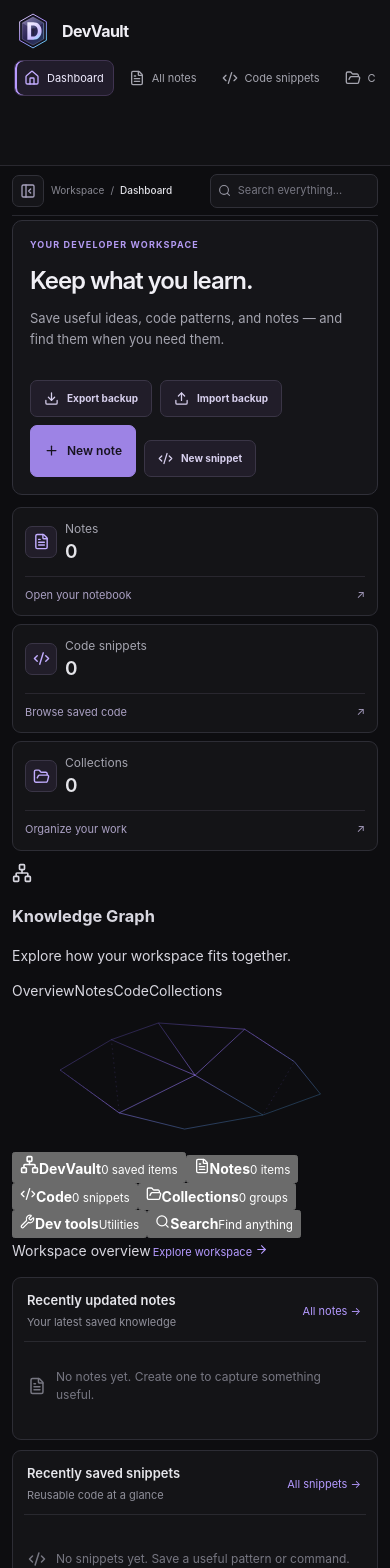
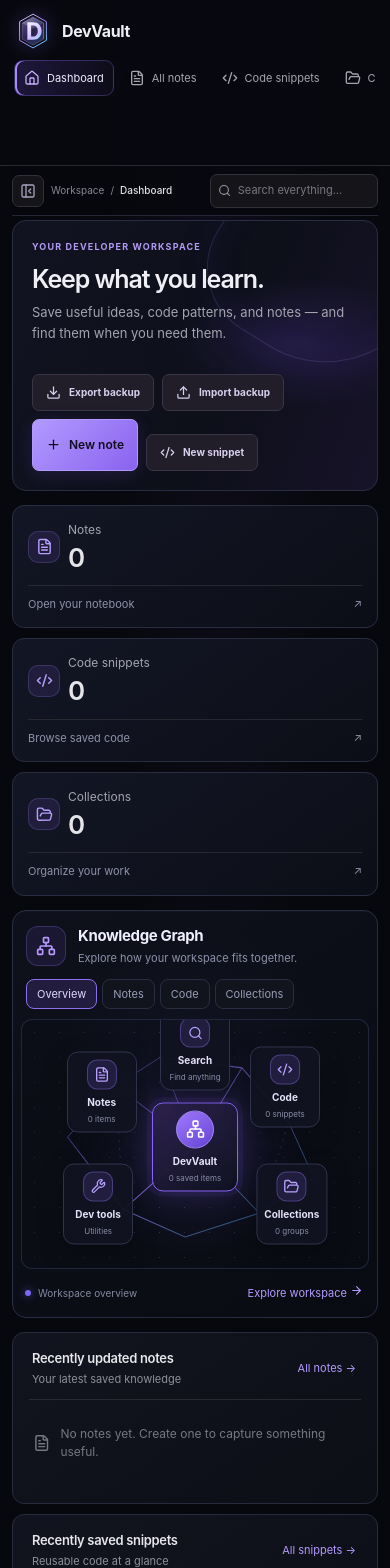
Before and after one commit to rajtivari/DevVault, a React (Vite) app: page / in a window 390 px wide. Shown: the top 1568 px of the page. Built offline with nearby package versions, Linux system fonts and the light colour scheme.

Commit message:
Apply premium DevVault dashboard concept styling

```diff
--- a/src/App.css
+++ b/src/App.css
@@ -1492,3 +1492,121 @@ input, select, textarea, .tool-textarea, .tool-single-input {
 .dashboard-start-section, .dashboard-backup-section { padding: 15px; }
 @media (max-width: 760px) { .dashboard-workspace { gap: 12px; } .dashboard-welcome { padding: 17px; gap: 14px; } .dashboard-stat-grid { grid-template-columns: repeat(3, minmax(0, 1fr)); gap: 8px; } .dashboard-stat { padding: 11px 9px; grid-template-columns: 28px minmax(0, 1fr); column-gap: 8px; } .dashboard-stat > strong { font-size: 19px; } .dashboard-section { padding: 13px 11px 10px; } .dashboard-start-section, .dashboard-backup-section { padding: 13px; } }
 @media (max-width: 480px) { .dashboard-stat-grid { grid-template-columns: minmax(0, 1fr); } .dashboard-stat { grid-template-columns: 32px minmax(0, 1fr); padding: 12px; } .dashboard-welcome h1 { font-size: clamp(21px, 6vw, 25px); } .dashboard-recent-grid, .dashboard-lower-grid { grid-template-columns: minmax(0, 1fr); } }
+
+
+/* DevVault concept refresh — premium dark workspace, violet edge light, connected graph panel. */
+:root {
+  --dv-bg: #07080d;
+  --dv-panel: #0d0f18;
+  --dv-panel-raised: #111421;
+  --dv-border: #25283a;
+  --dv-violet: #9b75ff;
+  --dv-violet-soft: #6e50c8;
+}
+body, .app-shell { background: var(--dv-bg); }
+.app-shell { background: radial-gradient(ellipse at 56% 0%, rgba(72, 48, 137, .12), transparent 38%), var(--dv-bg); }
+.sidebar { background: rgba(8, 9, 15, .97); border-right-color: #222337; }
+.brand { letter-spacing: -.025em; }
+.brand-mark { filter: drop-shadow(0 0 10px rgba(145, 103, 255, .24)); }
+.nav-item { border: 1px solid transparent; border-radius: 9px; }
+.nav-item.is-active { background: linear-gradient(100deg, rgba(119, 83, 224, .22), rgba(89, 63, 159, .07)); border-color: rgba(151, 119, 255, .28); box-shadow: inset 2px 0 #a88aff, 0 0 24px rgba(107, 75, 214, .07); }
+.topbar { background: rgba(7, 8, 13, .78); border-bottom-color: #242638; backdrop-filter: blur(18px); }
+.search-box, .search-input { background: #0e1019; border-color: #2a2d41; border-radius: 10px; }
+.primary-button { background: linear-gradient(135deg, #b29aff, #8a62ef); border: 1px solid #b09aff; color: #100d1c; box-shadow: 0 4px 18px rgba(131, 91, 235, .16); }
+.primary-button:hover { filter: brightness(1.08); }
+.dashboard-workspace { gap: 14px; }
+.dashboard-welcome {
+  position: relative; overflow: hidden; isolation: isolate;
+  min-height: 150px; align-items: center; padding: 24px 26px;
+  border: 1px solid #292d43; border-radius: 14px;
+  background: radial-gradient(ellipse at 78% 45%, rgba(98, 67, 192, .23), transparent 31%), linear-gradient(112deg, #111321 0%, #0d0f19 58%, #171329 100%);
+}
+.dashboard-welcome::after {
+  content: ""; position: absolute; z-index: -1; right: 7%; top: -58px; width: 210px; height: 210px;
+  border: 1px solid rgba(168, 138, 255, .28); border-radius: 42% 58% 60% 40%;
+  transform: rotate(32deg); box-shadow: inset 0 0 45px rgba(135, 97, 255, .09), 0 0 50px rgba(126, 84, 255, .08);
+  pointer-events: none;
+}
+.dashboard-welcome h2 { font-size: clamp(25px, 3vw, 34px); letter-spacing: -.045em; line-height: 1.12; }
+.dashboard-welcome > div:first-child > p:last-child { max-width: 500px; line-height: 1.65; }
+.dashboard-quick-actions { position: relative; z-index: 1; gap: 8px; }
+.dashboard-stat-grid { gap: 10px; }
+.dashboard-stat {
+  position: relative; overflow: hidden; min-height: 105px; padding: 15px;
+  border: 1px solid #292d42; border-radius: 12px;
+  background: linear-gradient(145deg, rgba(19, 22, 37, .98), rgba(12, 14, 23, .98));
+  transition: transform 160ms ease, border-color 160ms ease, background 160ms ease;
+}
+.dashboard-stat:hover { transform: translateY(-2px); border-color: #514476; background: linear-gradient(145deg, #19182c, #10121e); }
+.dashboard-stat-icon { border: 1px solid rgba(165, 134, 255, .2); border-radius: 10px; background: rgba(132, 97, 230, .13); color: #b9a0ff; }
+.dashboard-stat strong { font-size: 26px; letter-spacing: -.04em; }
+.dashboard-stat-foot { color: #8f91a8; }
+.dashboard-section { border: 1px solid #282b3d; border-radius: 12px; background: linear-gradient(145deg, #11131e, #0d0f17); padding: 16px; }
+.dashboard-section-heading h3 { letter-spacing: -.025em; }
+.dashboard-recent-item { border-radius: 8px; }
+.dashboard-recent-item:hover { background: rgba(143, 112, 240, .08); }
+.dashboard-start-item { border-radius: 8px; }
+.dashboard-start-item:hover { background: rgba(143, 112, 240, .07); }
+
+/* Knowledge graph is wired to real workspace counts and navigation. */
+.knowledge-graph-card {
+  min-width: 0; overflow: hidden; border: 1px solid #292d43; border-radius: 14px;
+  background: radial-gradient(ellipse at 50% 45%, rgba(55, 49, 115, .13), transparent 54%), linear-gradient(145deg, #0e111b, #090b12);
+  box-shadow: inset 0 1px rgba(255,255,255,.018);
+}
+.knowledge-graph-heading { display: flex; align-items: center; justify-content: space-between; gap: 16px; padding: 17px 19px 10px; }
+.knowledge-graph-title { display: flex; align-items: center; gap: 12px; min-width: 0; }
+.knowledge-graph-mark { display: grid; place-items: center; width: 40px; height: 40px; flex: 0 0 40px; color: #b69aff; border: 1px solid rgba(157, 120, 255, .24); border-radius: 12px; background: rgba(119, 81, 220, .13); }
+.knowledge-graph-title h3 { margin: 0; color: #f1efff; font-size: 15px; font-weight: 650; letter-spacing: -.025em; }
+.knowledge-graph-title p { margin: 3px 0 0; color: #8d91a9; font-size: 11px; }
+.knowledge-graph-filters { display: flex; flex-wrap: wrap; gap: 5px; }
+.graph-filter { padding: 6px 10px; border: 1px solid #292d3f; border-radius: 8px; color: #999db5; background: #11131d; font-size: 11px; white-space: nowrap; }
+.graph-filter.is-active { border-color: #8d70ef; color: #e2d8ff; background: rgba(126, 89, 228, .18); }
+.knowledge-graph-canvas { position: relative; min-height: 285px; margin: 0 12px; overflow: hidden; border: 1px solid rgba(42, 48, 77, .7); border-radius: 11px; background-image: radial-gradient(circle at center, rgba(107, 91, 196, .10), transparent 55%), radial-gradient(rgba(157, 145, 255, .23) .8px, transparent .8px); background-size: auto, 25px 25px; }
+.knowledge-graph-canvas::before { content: ""; position: absolute; inset: 0; background: linear-gradient(90deg, rgba(8,10,17,.3), transparent 40%, rgba(8,10,17,.18)); pointer-events: none; }
+.knowledge-graph-lines { position: absolute; inset: 0; width: 100%; height: 100%; }
+.graph-node { position: absolute; z-index: 1; display: flex; flex-direction: column; align-items: center; gap: 3px; min-width: 82px; padding: 8px 9px; border: 1px solid #30334c; border-radius: 11px; color: #e6e2f9; background: rgba(16, 19, 32, .94); box-shadow: 0 7px 24px rgba(0,0,0,.25); cursor: pointer; transform: translate(-50%, -50%); transition: border-color 150ms ease, box-shadow 150ms ease, transform 150ms ease; }
+.graph-node:hover { z-index: 2; transform: translate(-50%, -52%); border-color: #9e80ff; box-shadow: 0 0 25px rgba(137, 99, 255, .2); }
+.graph-node-icon { display: grid; place-items: center; width: 30px; height: 30px; margin-bottom: 2px; color: #b8a0ff; border: 1px solid rgba(157, 124, 255, .35); border-radius: 10px; background: rgba(121, 88, 221, .16); }
+.graph-node strong { font-size: 11px; font-weight: 650; }
+.graph-node small { color: #898da6; font-size: 9px; white-space: nowrap; }
+.graph-node-main { left: 50%; top: 51%; min-width: 100px; padding: 12px 14px; border-color: #8c65ff; background: linear-gradient(145deg, rgba(46, 34, 80, .97), rgba(15, 18, 32, .98)); box-shadow: 0 0 0 5px rgba(136, 96, 255, .07), 0 0 35px rgba(123, 84, 255, .23); }
+.graph-node-main .graph-node-icon { width: 38px; height: 38px; color: #fff; border-radius: 50%; border-color: #a68bff; background: linear-gradient(145deg, #a27aff, #6443d4); }
+.graph-node-notes { left: 27%; top: 27%; }
+.graph-node-snippets { left: 72%; top: 25%; }
+.graph-node-collections { left: 77%; top: 72%; }
+.graph-node-tools { left: 28%; top: 75%; }
+.graph-node-search { left: 50%; top: 12%; }
+.knowledge-graph-footer { display: flex; justify-content: space-between; align-items: center; gap: 12px; padding: 11px 18px 13px; color: #8589a0; font-size: 10px; }
+.knowledge-graph-footer > span { display: inline-flex; align-items: center; gap: 7px; }
+.graph-live-dot { width: 6px; height: 6px; border-radius: 50%; background: #7d67f4; box-shadow: 0 0 9px rgba(125, 103, 244, .7); }
+@media (min-width: 1100px) {
+  .dashboard-workspace { gap: 16px; }
+  .dashboard-stat { min-height: 112px; }
+  .knowledge-graph-canvas { min-height: 330px; }
+}
+@media (max-width: 760px) {
+  .dashboard-welcome { padding: 19px; align-items: flex-start; }
+  .dashboard-welcome::after { right: -55px; top: -70px; opacity: .65; }
+  .dashboard-quick-actions { justify-content: flex-start; }
+  .knowledge-graph-heading { align-items: flex-start; flex-direction: column; padding: 14px 13px 10px; gap: 12px; }
+  .knowledge-graph-filters { max-width: 100%; }
+  .knowledge-graph-canvas { min-height: 270px; margin: 0 8px; }
+  .graph-node { min-width: 70px; padding: 7px; }
+  .graph-node strong { font-size: 10px; }
+  .graph-node small { font-size: 8px; }
+  .knowledge-graph-footer { padding: 10px 12px; }
+}
+@media (max-width: 420px) {
+  .dashboard-stat-grid { grid-template-columns: minmax(0, 1fr); }
+  .dashboard-stat { min-height: 82px; }
+  .knowledge-graph-canvas { min-height: 250px; }
+  .graph-node-main { min-width: 86px; }
+  .graph-node-notes { left: 23%; top: 29%; }
+  .graph-node-snippets { left: 76%; top: 27%; }
+  .graph-node-collections { left: 78%; top: 74%; }
+  .graph-node-tools { left: 22%; top: 74%; }
+}
+@media (prefers-reduced-motion: reduce) {
+  .dashboard-stat, .graph-node { transition: none; }
+}
```
